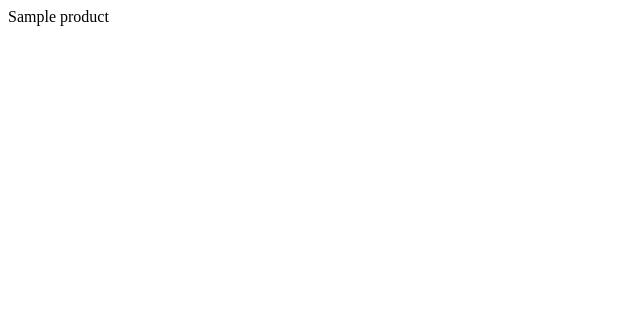
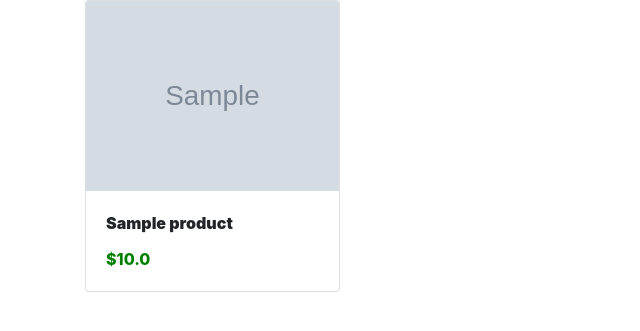
Before and after one commit to ValentinPrajica/ecom, a Django app: page / in a window 1280 px wide. Before the commit the part shown is almost empty. Shown: the top 331 px of the page, without its empty margins (0-640 px from the left). Run offline with Django 4.2, Linux system fonts and the light colour scheme; tables that the repository leaves empty hold one stand-in row (values such as "Sample post"); grey boxes marked "Sample" are stand-in pictures; some libraries are stand-ins or nearby versions.

Commit message:
add css to website

```diff
--- /dev/null
+++ b/ecomsite/shop/static/shop/style.css
@@ -0,0 +1,8 @@
+.card-text {
+    color:green;
+    font-weight: 800;
+}
+
+.card-title {
+    font-weight: 900;
+}
--- a/ecomsite/shop/templates/shop/index.html
+++ b/ecomsite/shop/templates/shop/index.html
@@ -1,3 +1,34 @@
-{% for product in product_objects %}
-    {{ product.title }}
-{% endfor %}
+{% load static %}
+<!DOCTYPE html>
+<html lang="en">
+<head>
+    <meta charset="UTF-8">
+    <meta http-equiv="X-UA-Compatible" content="IE=edge">
+    <meta name="viewport" content="width=device-width, initial-scale=1.0">
+    <link rel="stylesheet" href="https://stackpath.bootstrapcdn.com/bootstrap/4.3.1/css/bootstrap.min.css" integrity="sha384-ggOyR0iXCbMQv3Xipma34MD+dH/1fQ784/j6cY/iJTQUOhcWr7x9JvoRxT2MZw1T" crossorigin="anonymous">
+<script src="https://cdn.rtlcss.com/bootstrap/v4.3.1/js/bootstrap.min.js" integrity="sha384-2NsOVs5JcOR/wf4f2u5VYxUT+23fCbG29ajnpPYiyCZWF0dT4Ik3Qewqmf+pwm/d" crossorigin="anonymous"></script>
+    <link rel="stylesheet" href="{% static 'shop/style.css' %}">
+    <title>Document</title>
+</head>
+<body>
+    <div class="container">
+        <div class="row">
+            {% for product in product_objects %}
+            <div class="col-md-3">
+                <div class="card">
+                    <img src="{{ product.image }}" class="card-img-top">
+                    <div class="card-body">
+                        <div class="card-title">
+                            {{ product.title }}
+                        </div>
+                        <div class="card-text">
+                            ${{ product.price }}
+                        </div>
+                    </div>
+                </div>
+            </div>
+            {% endfor %}
+        </div>
+    </div>
+</body>
+</html>
```
